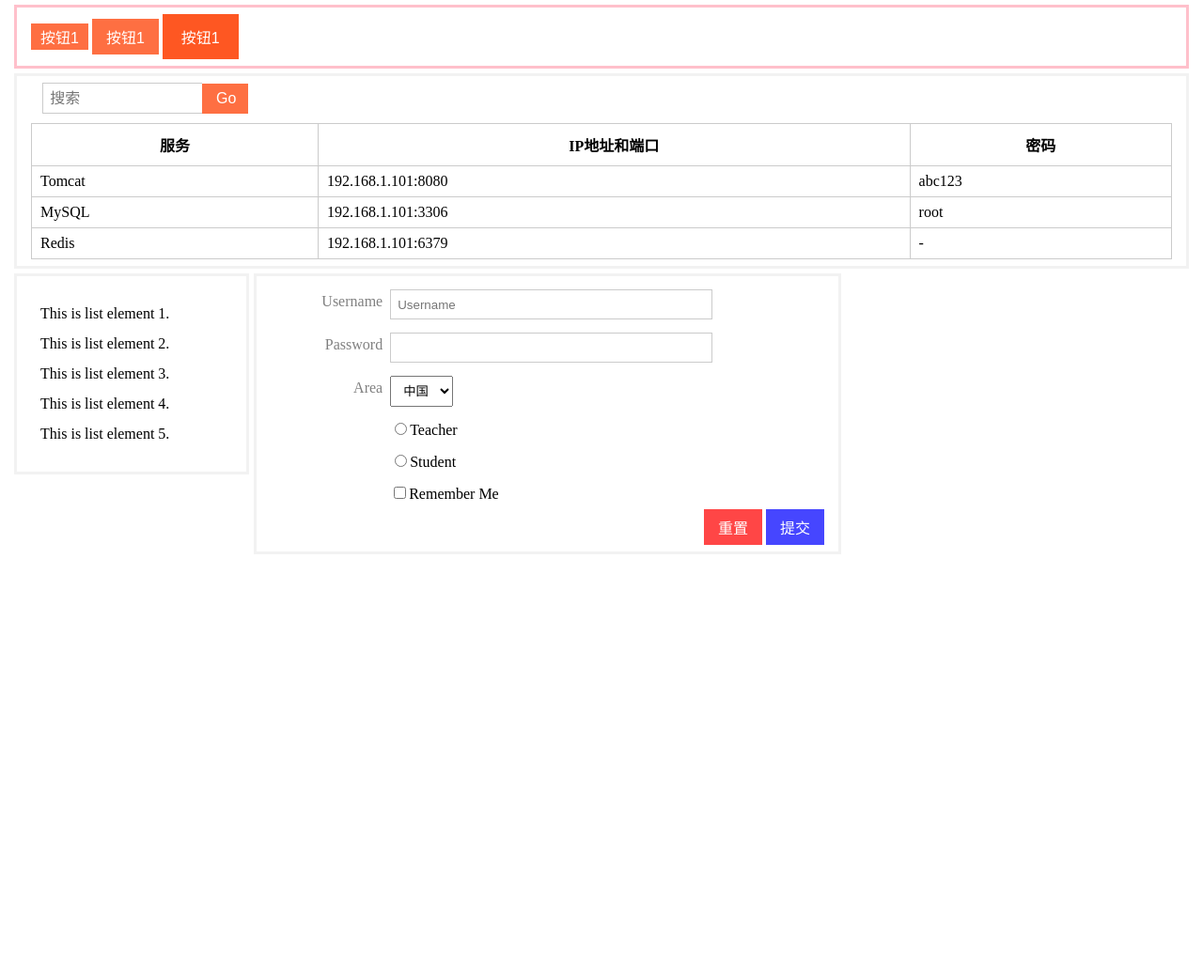
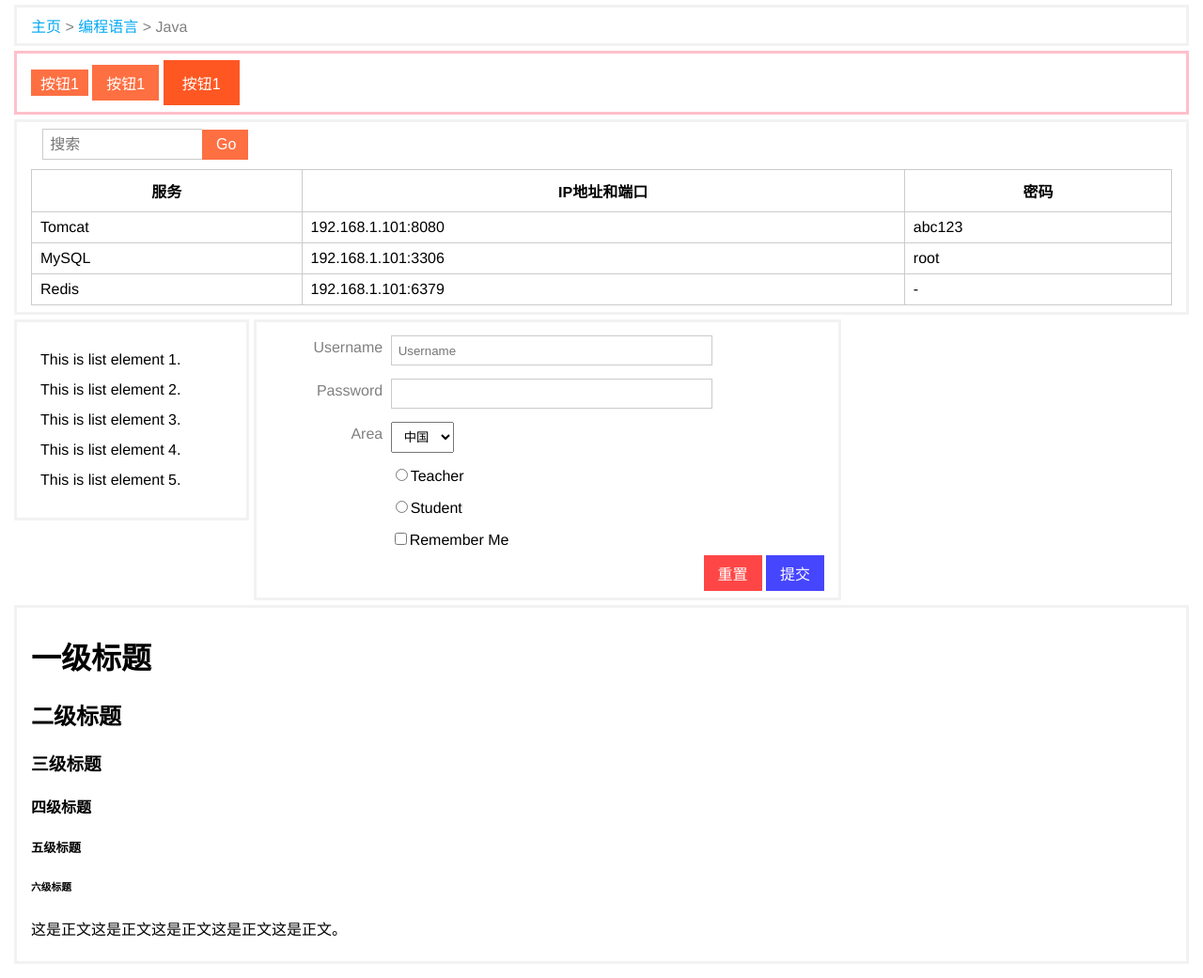
Before and after one commit to CiyaZ/SiliconUI, a website: page demo/index.html in a window 1280 px wide. Shown: the part 55-1096 px from the top of the page at 94% size. Before the commit the page ends 800 px from the top, so only its background shows below. Drawn offline with Linux system fonts and the light colour scheme.

Commit message:
面包屑 & 全局样式字体

```diff
--- a/demo/index.html
+++ b/demo/index.html
@@ -15,7 +15,16 @@
         <div style="font-size: 25px; margin-top: 5px; margin-left: 10px">SiliconUI 使用示例</div>
     </div>
     <div class="si-container" style="margin-top: 45px">
-        <div class="si-panel si-bg-white si-decor-pink">
+        <div class="si-panel si-bg-white">
+            <div class="si-breadcrumb">
+                <span class="si-breadcrumb-link">主页</span>
+                <span class="si-breadcrumb-separator">&gt;</span>
+                <span class="si-breadcrumb-link">编程语言</span>
+                <span class="si-breadcrumb-separator">&gt;</span>
+                <span class="si-breadcrumb-text">Java</span>
+            </div>
+        </div>
+        <div class="si-panel si-bg-white si-decor-pink" style="margin-top: 5px">
             <button class="si-btn-small si-bg-deep-orange si-fg-white si-decor-orange">按钮1</button>
             <button class="si-btn si-bg-deep-orange si-fg-white si-decor-orange">按钮1</button>
             <button class="si-btn-large si-bg-deep-orange si-fg-white si-decor-orange">按钮1</button>
@@ -100,6 +109,15 @@
                 </form>
             </div>
         </div>
+        <div class="si-panel si-bg-white" style="margin-top: 5px">
+            <h1>一级标题</h1>
+            <h2>二级标题</h2>
+            <h3>三级标题</h3>
+            <h4>四级标题</h4>
+            <h5>五级标题</h5>
+            <h6>六级标题</h6>
+            <p>这是正文这是正文这是正文这是正文这是正文。</p>
+        </div>
     </div>
 </div>
 </body>
--- /dev/null
+++ b/src/css/control/breadcrumb.css
@@ -0,0 +1,21 @@
+.si-breadcrumb {
+}
+
+.si-breadcrumb-text {
+    color: gray;
+}
+
+.si-breadcrumb-separator {
+    color: gray;
+}
+
+.si-breadcrumb-link {
+    color: #03a8f3;
+    transition: color 0.3s;
+    text-decoration: none;
+    cursor: pointer;
+}
+
+.si-breadcrumb-link:hover {
+    color: blue;
+}
--- a/src/css/layout/global.css
+++ b/src/css/layout/global.css
@@ -5,6 +5,7 @@
 body {
     margin: 0;
     padding: 0;
+    font-family: "pingfang sc", "helvetica neue", "hiragino sans gb", "segoe ui", "microsoft yahei ui", 微软雅黑, sans-serif;
 }
 
 .si-container {
--- a/src/css/silicon-ui.css
+++ b/src/css/silicon-ui.css
@@ -5,5 +5,6 @@
 @import url('control/form.css');
 @import url('control/header.css');
 @import url('control/search-box.css');
+@import url('control/breadcrumb.css');
 @import url('layout/global.css');
 @import url('layout/palette.css');
```
Also changed, not shown: dist/silicon-ui.bundle.css.
